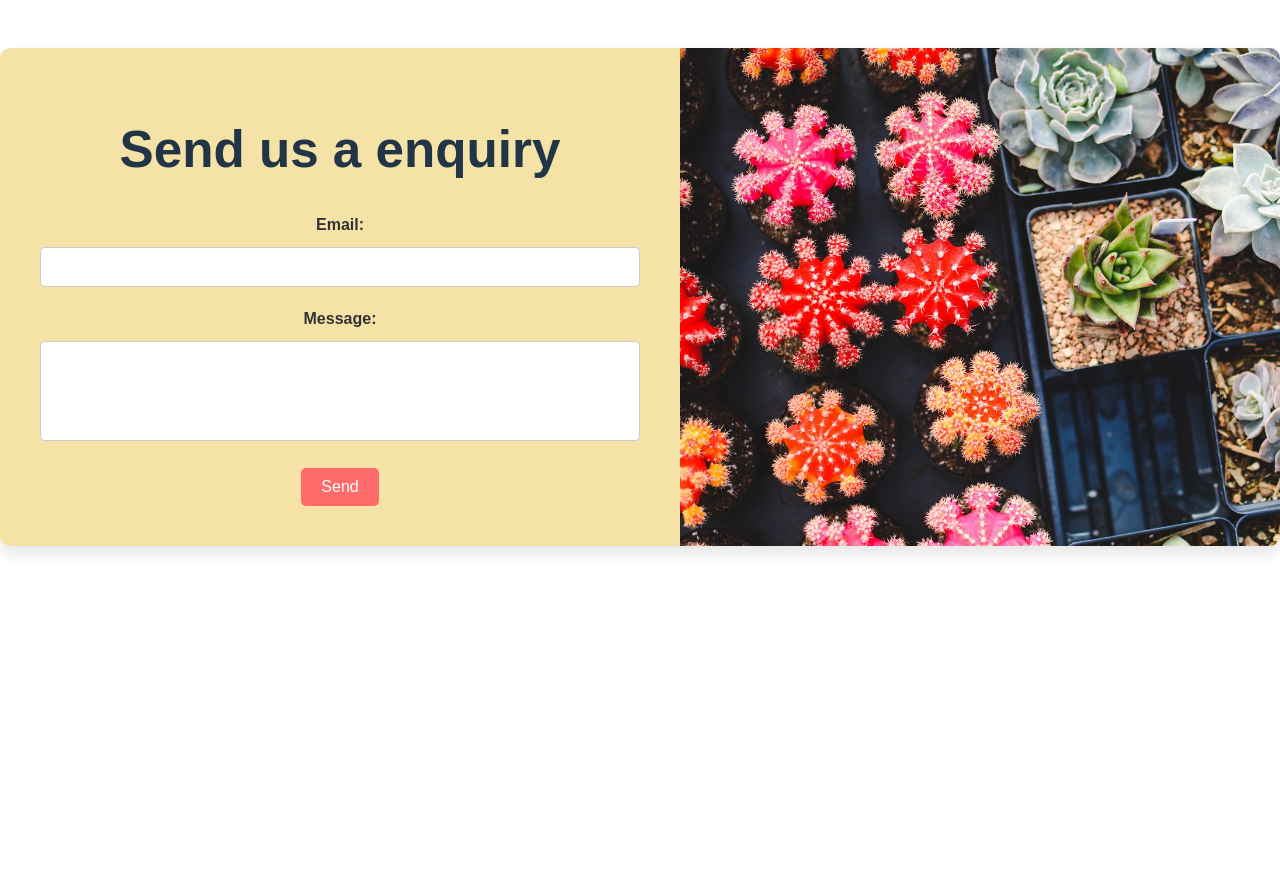
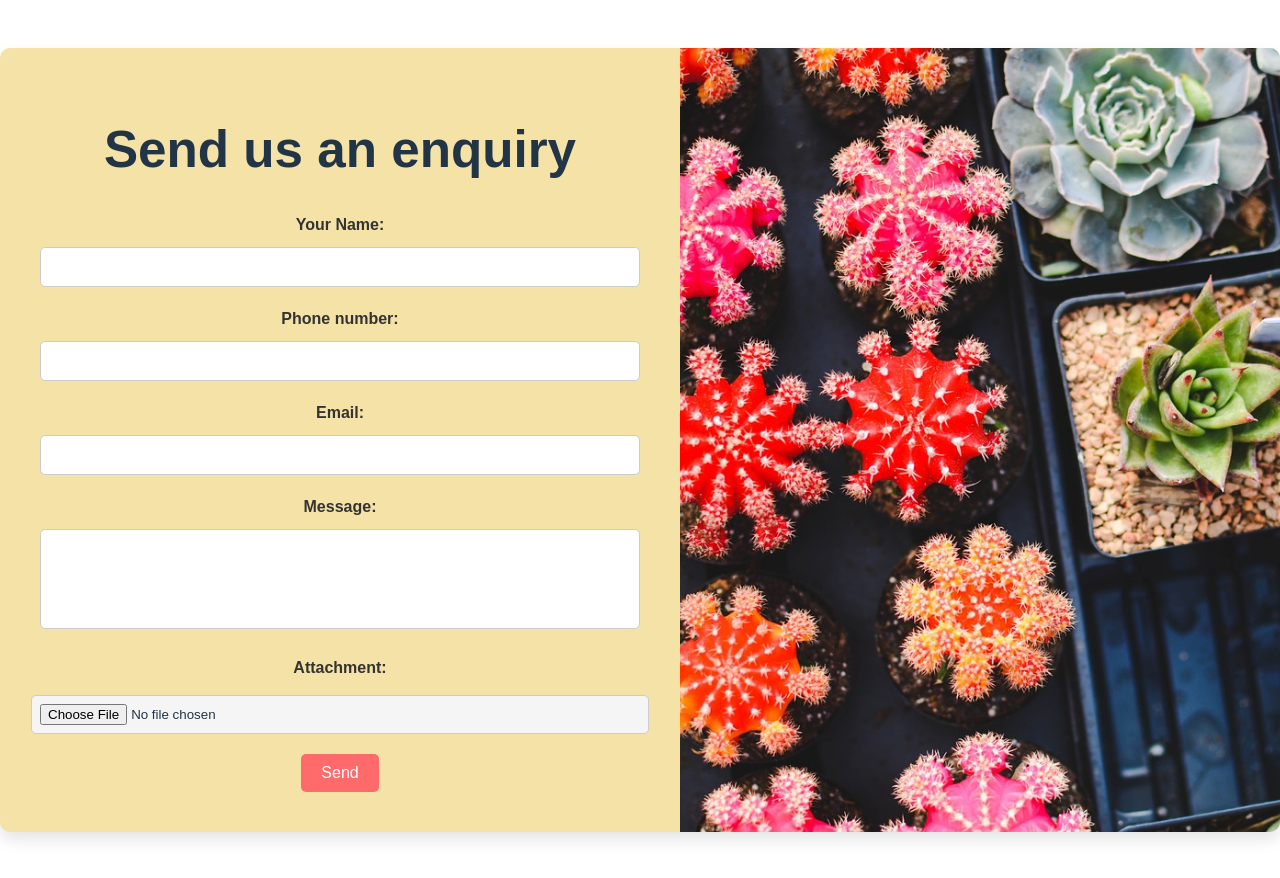
Before and after one commit to dasartini/Gardening-website, a React (Vite) app: page / in a window 1280 px wide. Shown: the part 760-1638 px from the top of the page. Before the commit the page ends 1356 px from the top, so only its background shows below. Built offline with nearby package versions, Linux system fonts and the light colour scheme.

Commit message:
modified form

```diff
--- a/components/ContactForm.jsx
+++ b/components/ContactForm.jsx
@@ -1,12 +1,24 @@
-import { useState } from 'react';
+import { useState, useRef } from 'react';
 import FormStyle from '../styles/FormStyle';
-import gardening3 from '../src/assets/gardening3.jpg'
+import gardening3 from '../src/assets/gardening3.jpg';
 
 const ContactForm = () => {
   const [formData, setFormData] = useState({
     email: '',
     message: '',
+    sender: '',
+    phoneNumber: '',
   });
+  const [attachment, setAttachment] = useState(null);
+  const fileInputRef = useRef(null);
+
+  const handleClick = (e) => {
+    e.preventDefault();
+    setAttachment(null);
+    if (fileInputRef.current) {
+      fileInputRef.current.value = '';
+    }
+  }
 
   const handleChange = (e) => {
     const { name, value } = e.target;
@@ -16,17 +28,26 @@ const ContactForm = () => {
     });
   };
 
+  const handleFileChange = (e) => {
+    setAttachment(e.target.files[0]);
+  };
+
   const handleSubmit = async (e) => {
     e.preventDefault();
 
+    const data = new FormData();
+    data.append('email', formData.email);
+    data.append('message', formData.message);
+    data.append('sender', formData.sender);
+    data.append('phoneNumber', formData.phoneNumber);
+    if (attachment) {
+      data.append('attachment', attachment);
+    }
 
     try {
       const response = await fetch('https://email-form-backend.onrender.com/api/send-email', {
         method: 'POST',
-        headers: {
-          'Content-Type': 'application/json',
-        },
-        body: JSON.stringify(formData),
+        body: data,
       });
 
       if (response.ok) {
@@ -41,12 +62,29 @@ const ContactForm = () => {
 
   return (
     <FormStyle>
-  <div class="form-container">
-
-  <div class="form-left">
-  <h1>Send us a enquiry</h1>
+      <div className="form-container">
+        <div className="form-left">
+          <h1>Send us an enquiry</h1>
           <form onSubmit={handleSubmit}>
-      <div class="form-group">
+            <div className="form-group">
+              <label>Your Name:</label>
+              <input
+                name="sender"
+                value={formData.sender}
+                onChange={handleChange}
+                required
+              />
+            </div>
+            <div className="form-group">
+              <label>Phone number:</label>
+              <input
+                name="phoneNumber"
+                value={formData.phoneNumber}
+                onChange={handleChange}
+                required
+              />
+            </div>
+            <div className="form-group">
               <label>Email:</label>
               <input
                 type="email"
@@ -56,7 +94,7 @@ const ContactForm = () => {
                 required
               />
             </div>
-      <div class="form-group">
+            <div className="form-group">
               <label>Message:</label>
               <textarea
                 name="message"
@@ -65,14 +103,26 @@ const ContactForm = () => {
                 required
               />
             </div>
-      <button type="submit" class="submit-btn">Send</button>
+            <div className="form-group attachment-group">
+              <label>Attachment:</label>
+              <input
+                type="file"
+                onChange={handleFileChange}
+                ref={fileInputRef}
+              />
+              {attachment && (
+                <button onClick={handleClick} className="cancel-btn">
+                  Remove Attachment
+                </button>
+              )}
+            </div>
+            <button type="submit" className="submit-btn">Send</button>
           </form>
         </div>
-  <div class="form-right">
+        <div className="form-right">
           <img src={gardening3} alt="Contact Us Image" />
         </div>
       </div>
-
     </FormStyle>
   );
 };
--- a/styles/resourcesStyles/FormStyle.css
+++ b/styles/resourcesStyles/FormStyle.css
@@ -8,7 +8,7 @@ body {
   display: flex;
   width: 100%;
   margin: 50px auto;
-    background-color:rgb(245, 226, 166);
+  background-color: rgb(245, 226, 166);
   box-shadow: 0 8px 15px rgba(0, 0, 0, 0.1);
   border-radius: 10px;
   overflow: hidden;
@@ -41,6 +41,8 @@ body {
 }
 
 input[type="email"],
+input[name="sender"],
+input[name="phoneNumber"],
 textarea {
   width: 100%;
   padding: 10px;
@@ -54,6 +56,23 @@ body {
 textarea {
   height: 100px;
   resize: none;
+}
+
+.attachment-group {
+  display: flex;
+  flex-direction: column;
+  align-items: center;
+  justify-content: center;
+  margin-top: 20px;
+}
+
+.attachment-group input[type="file"] {
+  margin-top: 10px;
+  padding: 8px;
+  background-color: #f5f5f5;
+  border: 1px solid #ccc;
+  border-radius: 5px;
+  width: 100%;
 }
 
 .submit-btn {
@@ -78,9 +97,6 @@ body {
   }
 
   .form-right {
-      display: flex;
-      border-radius: 20px;/* Hide the image on smaller screens */
+    display: none; /* Hide the image on smaller screens */
   }
-
-
 }
```
Lines whose indentation alone changed are shown as unchanged.
